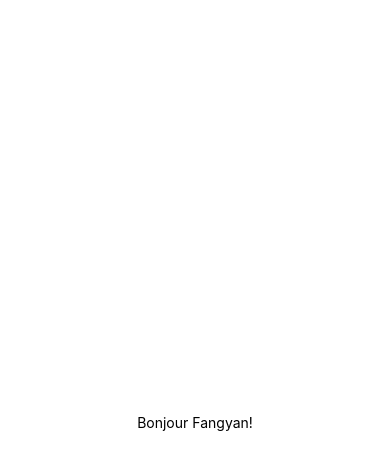
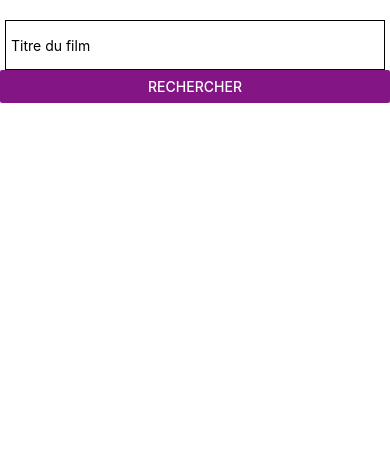
Before and after one commit to fangyansun/MovieAndMe, a React Native app: screen / in a window 390 px wide. Shown: the top 470 px of the page. Built offline with nearby package versions, Linux system fonts and the light colour scheme.

Commit message:
use TMDB Api to show a list of films
Signed-off-by: Fangyan SUN <zhzxsunfangyan@yeah.net>

```diff
--- /dev/null
+++ b/API/TMDBApi.js
@@ -0,0 +1,12 @@
+
+// API/TMDBApi.js
+
+const API_TOKEN = "39b876609390d9c2cf877915e2a0f44a";
+
+
+export function getFilmsFromApiWithSearchedText (text) {
+  const url = 'https://api.themoviedb.org/3/search/movie?api_key=' + API_TOKEN + '&language=fr&query=' + text
+  return fetch(url)
+  	.then((response) => response.json())
+  	.catch((error) => console.error(error))
+}
--- a/App.js
+++ b/App.js
@@ -1,21 +1,12 @@
 import React from 'react';
 import { StyleSheet, Text, View } from 'react-native';
+import Search from './Components/Search'
+
 
 export default class App extends React.Component {
   render() {
     return (
-      <View style={styles.container}>
-        <Text>Bonjour Fangyan!</Text>
-      </View>
+      <Search/>
     );
   }
 }
-
-const styles = StyleSheet.create({
-  container: {
-    flex: 1,
-    backgroundColor: '#fff',
-    alignItems: 'center',
-    justifyContent: 'center',
-  },
-});
--- /dev/null
+++ b/Components/FilmItem.js
@@ -0,0 +1,80 @@
+// Components/FilmItem.js
+
+import React from 'react'
+import { StyleSheet, View, Text, Image } from 'react-native'
+
+class FilmItem extends React.Component {
+  render() {
+    const film = this.props.film
+    return (
+      <View style={styles.main_container}>
+        <Image
+          style={styles.image}
+          source={{uri: "image"}}
+        />
+        <View style={styles.content_container}>
+          <View style={styles.header_container}>
+            <Text style={styles.title_text}>{film.title}</Text>
+            <Text style={styles.vote_text}>{film.vote_average}</Text>
+          </View>
+          <View style={styles.description_container}>
+            <Text style={styles.description_text} numberOfLines={6}>{film.overview}</Text>
+            {/* La propriété numberOfLines permet de couper un texte si celui-ci est trop long, il suffit de définir un nombre maximum de ligne */}
+          </View>
+          <View style={styles.date_container}>
+            <Text style={styles.date_text}>{film.release_date}</Text>
+          </View>
+        </View>
+      </View>
+    )
+  }
+}
+
+const styles = StyleSheet.create({
+  main_container: {
+    height: 190,
+    flexDirection: 'row'
+  },
+  image: {
+    width: 120,
+    height: 180,
+    margin: 5,
+    backgroundColor: 'gray'
+  },
+  content_container: {
+    flex: 1,
+    margin: 5
+  },
+  header_container: {
+    flex: 3,
+    flexDirection: 'row'
+  },
+  title_text: {
+    fontWeight: 'bold',
+    fontSize: 20,
+    flex: 1,
+    flexWrap: 'wrap',
+    paddingRight: 5
+  },
+  vote_text: {
+    fontWeight: 'bold',
+    fontSize: 26,
+    color: '#666666'
+  },
+  description_container: {
+    flex: 7
+  },
+  description_text: {
+    fontStyle: 'italic',
+    color: '#666666'
+  },
+  date_container: {
+    flex: 1
+  },
+  date_text: {
+    textAlign: 'right',
+    fontSize: 14
+  }
+})
+
+export default FilmItem
--- /dev/null
+++ b/Components/Search.js
@@ -0,0 +1,75 @@
+import React from 'react'
+import {StyleSheet, View, TextInput, FlatList, Text, Button} from 'react-native'
+import FilmItem from '../Components/FilmItem'
+import {getFilmsFromApiWithSearchedText} from '../API/TMDBApi'
+
+
+
+
+class Search extends React.Component{
+
+	constructor(props){
+		super(props)
+		this.searchedText= ""
+		this.state = {films: []}
+	}
+
+	_loadFilms(){
+		if (this.searchedText.length>0){
+			getFilmsFromApiWithSearchedText(this.searchedText).then(data => this.setState({films: data.results}));
+		}
+
+	}
+
+	_searchTextInputChanged(text){
+		this.searchedText = text
+	}
+
+
+	render(){
+		return (
+			<View style={styles.main_container}>
+        		<TextInput
+        			style={styles.textinput}
+        			placeholder='Titre du film'
+        			onChangeText={(text) => this._searchTextInputChanged(text)}
+        		/>
+
+            	<Button style={styles.button} title='Rechercher' color="#841584" onPress={() => this._loadFilms()}/>
+
+	            <FlatList
+					data={this.state.films}
+					keyExtractor={(item) => item.id.toString()}
+					renderItem={({item}) => <FilmItem film={item}/>}
+				/>
+      		</View>
+		)
+	}
+}
+
+
+const styles = StyleSheet.create({
+	main_container:{
+		marginTop: 20,
+		flex:1
+	},
+
+  	textinput: {
+    	marginLeft: 5,
+    	marginRight: 5,
+    	height: 50,
+    	borderColor: '#000000',
+    	borderWidth: 1,
+    	paddingLeft: 5
+  	},
+
+  	button:{
+  		height:10,
+  		margin:5,
+  		padding:5,
+  		flex:1,
+  	}
+});
+
+
+export default Search
```
Also changed, not shown: Helpers/filmsData.js (added, +22 -0 lines).
